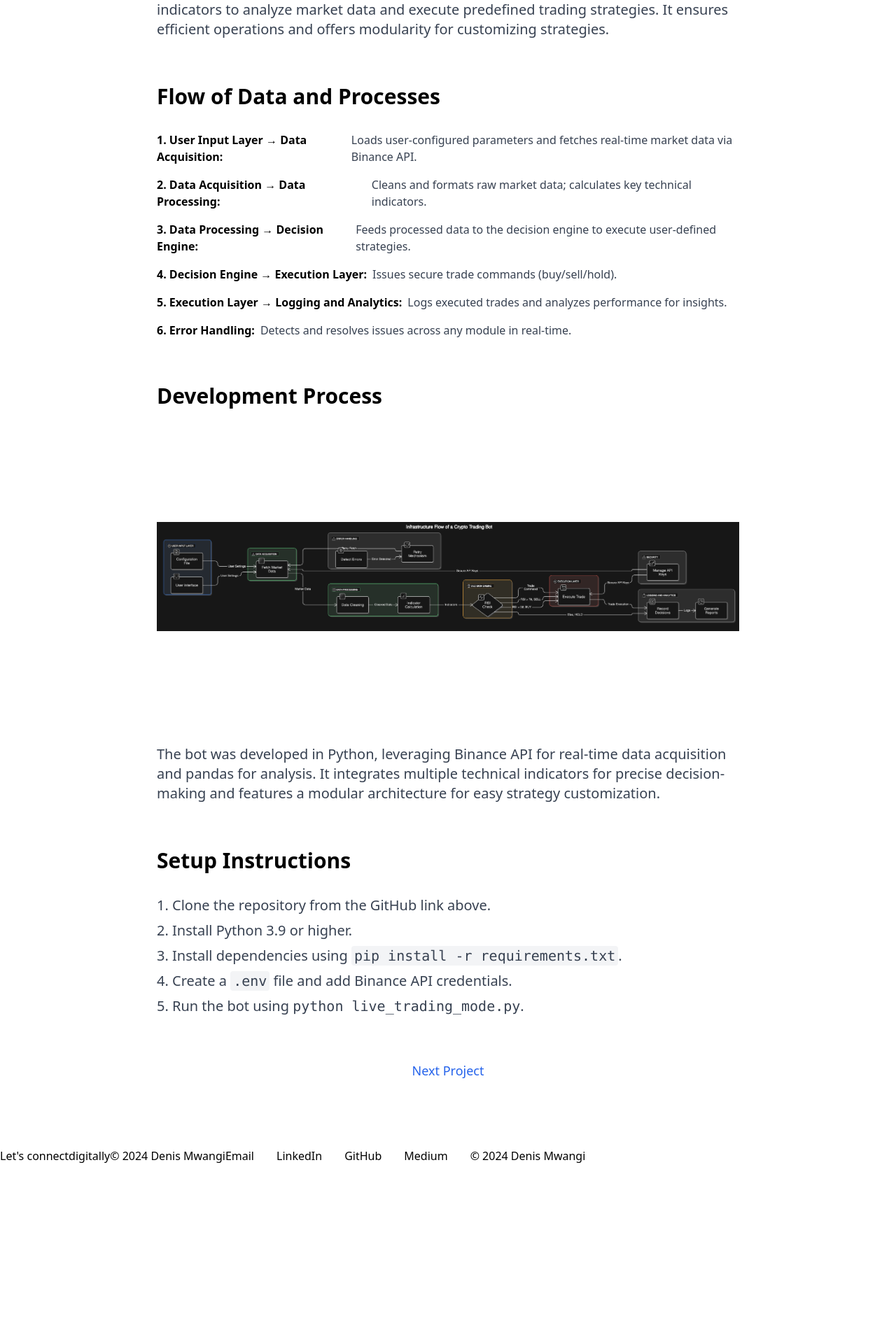
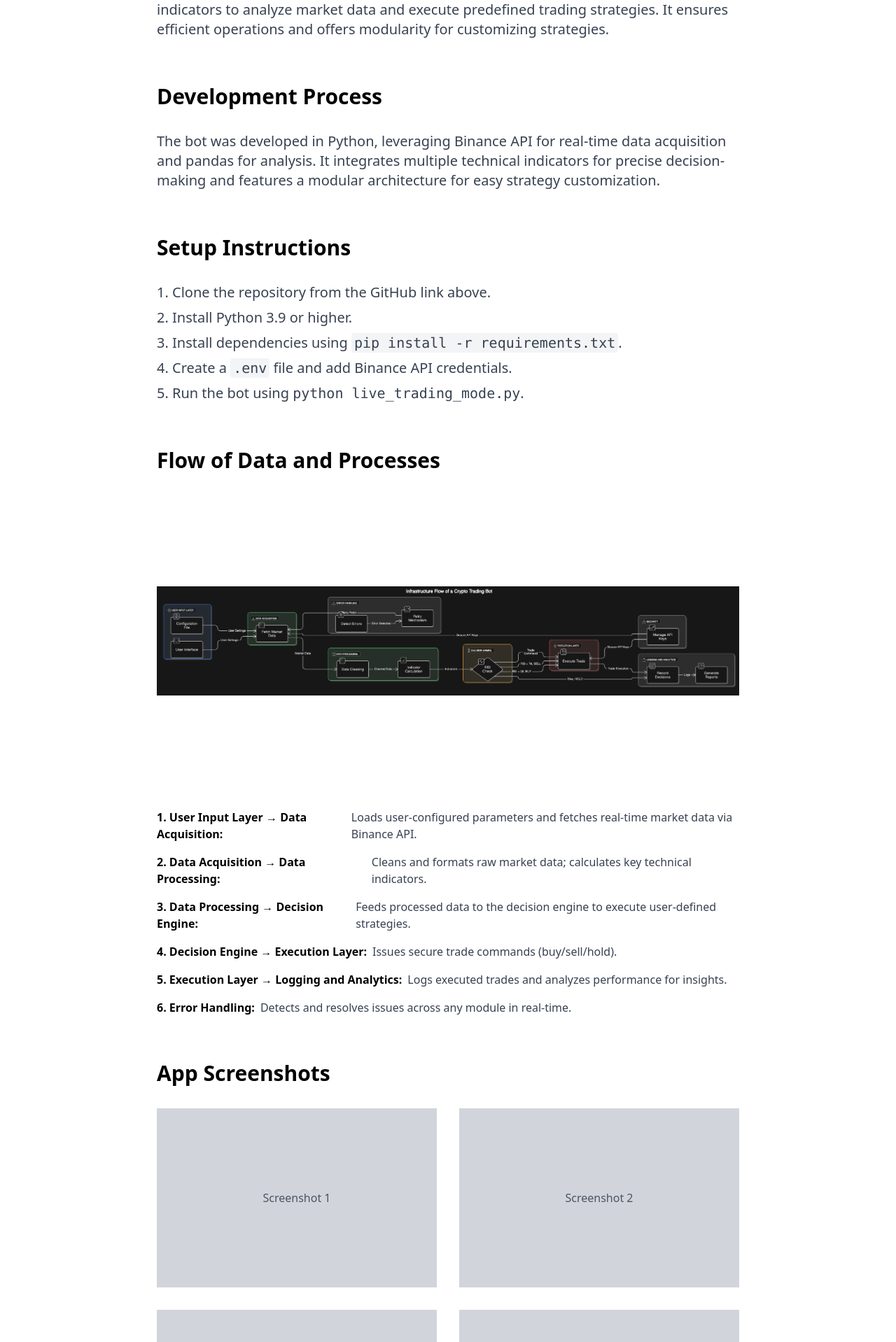
Before and after one commit to denismwangikimani/portfolio, a Next.js app: page /project2 in a window 1280 px wide. Shown: the part 962-2880 px from the top of the page at 70% size. Before the commit the page ends 2626 px from the top, so only its background shows below. Built offline with nearby package versions, Linux system fonts and the light colour scheme.

Commit message:
fixed some issues

```diff
--- a/app/project2/page.js
+++ b/app/project2/page.js
@@ -51,74 +51,16 @@ const ProjectPage = () => {
           </p>
         </section>
 
-        {/* Flow of Data and Processes */}
-        <section className="space-y-8 mb-16">
-          <h2 className="text-2xl md:text-3xl font-semibold">
-            Flow of Data and Processes
-          </h2>
-          <ul className="list-none space-y-4">
-            <li className="flex items-start space-x-2">
-              <span className="font-semibold">1. User Input Layer → Data Acquisition:</span>
-              <p className="text-gray-700">
-                Loads user-configured parameters and fetches real-time market
-                data via Binance API.
-              </p>
-            </li>
-            <li className="flex items-start space-x-2">
-              <span className="font-semibold">2. Data Acquisition → Data Processing:</span>
-              <p className="text-gray-700">
-                Cleans and formats raw market data; calculates key technical
-                indicators.
-              </p>
-            </li>
-            <li className="flex items-start space-x-2">
-              <span className="font-semibold">3. Data Processing → Decision Engine:</span>
-              <p className="text-gray-700">
-                Feeds processed data to the decision engine to execute
-                user-defined strategies.
-              </p>
-            </li>
-            <li className="flex items-start space-x-2">
-              <span className="font-semibold">4. Decision Engine → Execution Layer:</span>
-              <p className="text-gray-700">
-                Issues secure trade commands (buy/sell/hold).
-              </p>
-            </li>
-            <li className="flex items-start space-x-2">
-              <span className="font-semibold">5. Execution Layer → Logging and Analytics:</span>
-              <p className="text-gray-700">
-                Logs executed trades and analyzes performance for insights.
-              </p>
-            </li>
-            <li className="flex items-start space-x-2">
-              <span className="font-semibold">6. Error Handling:</span>
-              <p className="text-gray-700">
-                Detects and resolves issues across any module in real-time.
-              </p>
-            </li>
-          </ul>
-        </section>
-
         {/* Development Process */}
         <section className="space-y-8 mb-16">
           <h2 className="text-2xl md:text-3xl font-semibold">
             Development Process
           </h2>
-          <div
-            className="w-full rounded-lg flex items-center justify-center mb-6"
-            style={{
-              backgroundImage: "url('/images/crypto_bot_chart_flow.png')",
-              backgroundSize: "contain",
-              backgroundPosition: "center",
-              backgroundRepeat: "no-repeat",
-              paddingBottom: "50%",
-            }}
-          ></div>
           <p className="text-lg md:text-xl leading-relaxed text-gray-700">
-            The bot was developed in Python, leveraging Binance API for real-time data
-            acquisition and pandas for analysis. It integrates multiple
-            technical indicators for precise decision-making and features a
-            modular architecture for easy strategy customization.
+            The bot was developed in Python, leveraging Binance API for
+            real-time data acquisition and pandas for analysis. It integrates
+            multiple technical indicators for precise decision-making and
+            features a modular architecture for easy strategy customization.
           </p>
         </section>
 
@@ -138,11 +80,102 @@ const ProjectPage = () => {
               .
             </li>
             <li>
-              Create a <code className="bg-gray-100 px-1 py-0.5 rounded">.env</code> file and
-              add Binance API credentials.
+              Create a{" "}
+              <code className="bg-gray-100 px-1 py-0.5 rounded">.env</code> file
+              and add Binance API credentials.
             </li>
-            <li>Run the bot using <code>python live_trading_mode.py</code>.</li>
+            <li>
+              Run the bot using <code>python live_trading_mode.py</code>.
+            </li>
           </ol>
+        </section>
+
+        {/* Flow of Data and Processes */}
+        <section className="space-y-8 mb-16">
+          <h2 className="text-2xl md:text-3xl font-semibold">
+            Flow of Data and Processes
+          </h2>
+          <div
+            className="w-full rounded-lg flex items-center justify-center"
+            style={{
+              backgroundImage: "url('/images/crypto_bot_chart_flow.png')",
+              backgroundSize: "contain",
+              backgroundPosition: "center",
+              backgroundRepeat: "no-repeat",
+              paddingBottom: "50%",
+            }}
+          ></div>
+          <ul className="list-none space-y-4">
+            <li className="flex items-start space-x-2">
+              <span className="font-semibold">
+                1. User Input Layer → Data Acquisition:
+              </span>
+              <p className="text-gray-700">
+                Loads user-configured parameters and fetches real-time market
+                data via Binance API.
+              </p>
+            </li>
+            <li className="flex items-start space-x-2">
+              <span className="font-semibold">
+                2. Data Acquisition → Data Processing:
+              </span>
+              <p className="text-gray-700">
+                Cleans and formats raw market data; calculates key technical
+                indicators.
+              </p>
+            </li>
+            <li className="flex items-start space-x-2">
+              <span className="font-semibold">
+                3. Data Processing → Decision Engine:
+              </span>
+              <p className="text-gray-700">
+                Feeds processed data to the decision engine to execute
+                user-defined strategies.
+              </p>
+            </li>
+            <li className="flex items-start space-x-2">
+              <span className="font-semibold">
+                4. Decision Engine → Execution Layer:
+              </span>
+              <p className="text-gray-700">
+                Issues secure trade commands (buy/sell/hold).
+              </p>
+            </li>
+            <li className="flex items-start space-x-2">
+              <span className="font-semibold">
+                5. Execution Layer → Logging and Analytics:
+              </span>
+              <p className="text-gray-700">
+                Logs executed trades and analyzes performance for insights.
+              </p>
+            </li>
+            <li className="flex items-start space-x-2">
+              <span className="font-semibold">6. Error Handling:</span>
+              <p className="text-gray-700">
+                Detects and resolves issues across any module in real-time.
+              </p>
+            </li>
+          </ul>
+        </section>
+
+        {/* Screenshots Section */}
+        {/* Project Screenshots */}
+        <section className="space-y-8 mb-16">
+          <h2 className="text-2xl md:text-3xl font-semibold">
+            App Screenshots
+          </h2>
+          <div className="grid grid-cols-1 md:grid-cols-2 gap-8">
+            {Array.from({ length: 4 }).map((_, index) => (
+              <div
+                key={index}
+                className="w-full h-64 bg-gray-300 rounded-lg flex items-center justify-center"
+              >
+                <p className="text-center text-gray-600">
+                  Screenshot {index + 1}
+                </p>
+              </div>
+            ))}
+          </div>
         </section>
 
         {/* Navigation to Next Project */}
```
